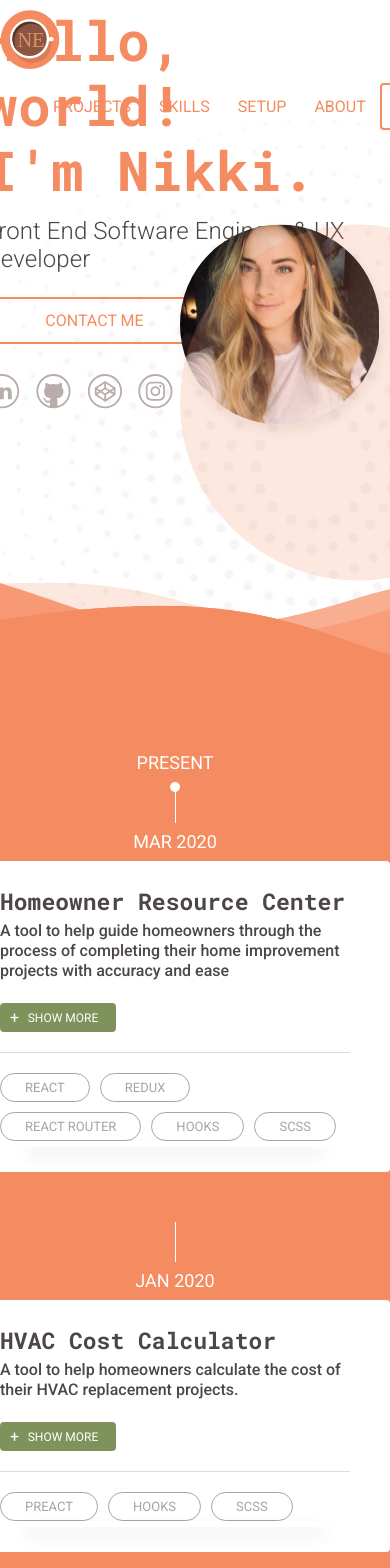
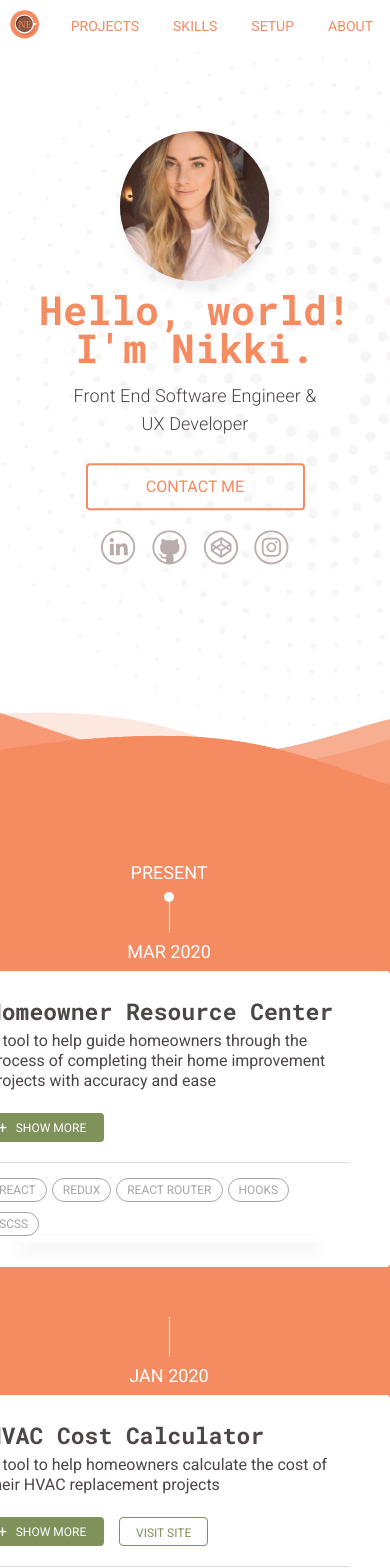
Before and after one commit to nikkieverett/portfolio, a React (Create React App) app: page / in a window 390 px wide. Shown: the top 1568 px of the page. Built offline with nearby package versions, Linux system fonts and the light colour scheme.

Commit message:
Adds mobile styling for hero and header sections

```diff
--- a/src/components/App.js
+++ b/src/components/App.js
@@ -48,7 +48,7 @@ function App() {
         <Setup />
         <About />
         <Contact />
-        {isFixed && <button onClick={scrollToTop} className="scrolltop btn">Scroll to top</button>}
+        {isFixed && <button onClick={scrollToTop} className="scrolltop"><i class="bi bi-chevron-up"></i></button>}
       </Suspense>
     </div>
   )
--- a/src/components/ProjectCard.js
+++ b/src/components/ProjectCard.js
@@ -3,7 +3,7 @@ import anime from 'animejs/lib/anime.es'
 
 const ProjectCard = (project) => {
   const cardRef = useRef(null)
-  const { date, name, subtitle, description, tech, tags, id, link } = project.project
+  const { date, name, subtitle, description, tech, tags, id, link, code } = project.project
   const [descriptionVisible, setDescriptionVisible] = useState(false)
   const $descriptionContainer = useRef(null)
   const $descriptionText = useRef(null)
@@ -74,9 +74,13 @@ const ProjectCard = (project) => {
                 <div className="project__card-tech" dangerouslySetInnerHTML={{ __html: tech }} />
               </div>
             </div>
-            <button type="button" className={`project__card-btn ${descriptionVisible ? 'project__card-btn--showless' : 'project__card-btn--showmore'}`} onClick={toggleShowMore}>
-              {descriptionVisible ? 'Show Less' : 'Show More'}
-            </button>
+            <div className="row">
+              <button type="button" className={`project__card-btn ${descriptionVisible ? 'project__card-btn--showless' : 'project__card-btn--showmore'}`} onClick={toggleShowMore}>
+                {descriptionVisible ? 'Show Less' : 'Show More'}
+              </button>
+              {link && <a href={link} className='project__card-btn project__card-btn--default'>Visit site</a>}
+              {code && <a href={code} className='project__card-btn project__card-btn--default'>See code</a>}
+            </div>
             <div className="project__card-tags">
               {tags.map((tag) => (
                 <span className="tag" key={tag}>
--- a/src/components/sections/Contact.js
+++ b/src/components/sections/Contact.js
@@ -1,6 +1,8 @@
-import React from 'react'
+import React, { useState } from 'react'
 
 const Contact = () => {
+  const [formSubmitted, setFormSubmitted] = useState(false)
+
   return (
     <div className="section section-static contact" id="section5">
       <div className="row">
@@ -15,18 +17,25 @@ const Contact = () => {
           </p>
         </div>
         <div className="col-sm-6">
+          {formSubmitted && (
+            <div className="thankyou">
+              <h1>Thanks!</h1>
+              <h2>I'll be in touch</h2>
+            </div>
+          )}
+          {!formSubmitted && (
             <form method="post" encType="text/plain" action="mailto:nikki.everett@outlook.com" className="section__form">
               <div className="row">
                 <div className="col-sm-6">
                   <div className="form-group">
                     <label htmlFor="name">Name</label>
-                  <input className="form-control" type="text" name="name" placeholder="First and Last" />
+                    <input className="form-control" type="text" name="name" required placeholder="First and Last" />
                   </div>
                 </div>
                 <div className="col-sm-6">
                   <div className="form-group">
                     <label htmlFor="email">Email</label>
-                  <input className="form-control" type="text" name="email" placeholder="email@domain.com" />
+                    <input className="form-control" type="text" name="email" required placeholder="email@domain.com" />
                   </div>
                 </div>
               </div>
@@ -34,12 +43,13 @@ const Contact = () => {
                 <label htmlFor="projectDetails" className="textarea-label">
                   Tell me about your project...
                 </label>
-              <textarea className="form-control textarea-label" name="projectDetails" cols="30" rows="10" placeholder="Lorem ipsum dolor sit amet, consectetur adipiscing elit. Maecenas varius tortor nibh, sit amet tempor nibh finibus et. Aenean eu enim justo. Vestibulum aliquam hendrerit molestie. Mauris malesuada nisi sit amet augue accumsan tincidunt." />
+                <textarea className="form-control textarea-label" required name="projectDetails" cols="30" rows="10" placeholder="Lorem ipsum dolor sit amet, consectetur adipiscing elit. Maecenas varius tortor nibh, sit amet tempor nibh finibus et. Aenean eu enim justo. Vestibulum aliquam hendrerit molestie. Mauris malesuada nisi sit amet augue accumsan tincidunt." />
               </div>
               <button type="submit" className="btn btn--secondary">
                 Submit
               </button>
             </form>
+          )}
         </div>
       </div>
     </div>
--- a/src/components/sections/Hero.js
+++ b/src/components/sections/Hero.js
@@ -12,8 +12,8 @@ const Hero = () => {
   return (
     <div className="hero section section-fixed">
       <div className="container">
-        <div className="row">
-          <div className="col-sm-6">
+        <div className="row flex-column-reverse">
+          <div className="col-md-12 col-lg-6">
             <div className="hero__content">
               <div className="hero__title">
                 <h1>
@@ -22,7 +22,7 @@ const Hero = () => {
                   I'm Nikki.
                 </h1>
               </div>
-              <div className="hero__subtitle">Front End Software Engineer & UX Developer</div>
+              <div className="hero__subtitle">Front End Software Engineer & UX&nbsp;Developer</div>
               <div className="hero__btn">
                 <button className="btn btn--secondary" type="button" onClick={handleLinkClicks}>
                   Contact Me
@@ -44,7 +44,7 @@ const Hero = () => {
               </div>
             </div>
           </div>
-          <div className="col-sm-6">
+          <div className="col-md-12 col-lg-6">
             <div className="hero__image" />
           </div>
         </div>
--- a/src/data/projects.js
+++ b/src/data/projects.js
@@ -14,7 +14,7 @@ const projects = [
     id: 'hvaccost',
     name: 'HVAC Cost Calculator',
     date: 'JAN 2020',
-    subtitle: 'A tool to help homeowners calculate the cost of their HVAC replacement projects.',
+    subtitle: 'A tool to help homeowners calculate the cost of their HVAC replacement projects',
     description: "The Modernize Home Services' HVAC cost calculator allows users to input information about their HVAC project including heating and cooling needs, unit type, fuel type, and home size and estimates the cost of their project based on the information entered.",
     tech: 'Built with Preact using the Preact Widget Template and Preact&nbsp;Habitat',
     tags: ['Preact', 'Hooks', 'SCSS'],
@@ -25,7 +25,7 @@ const projects = [
     id: 'windowscost',
     name: 'Windows Cost Calculator',
     date: 'SEPT 2019',
-    subtitle: 'A tool to help homeowners calculate the cost of their window replacement project.',
+    subtitle: 'A tool to help homeowners calculate the cost of their window replacement project',
     description: "The Modernize Home Services' windows cost calculator allows users to input information about their windows project including window type, frame type, and window size to estimate the cost of their project.",
     tech: 'Built with Preact using the Preact Widget Template and Preact&nbsp;Habitat',
     tags: ['Preact', 'Hooks', 'SCSS'],
@@ -36,7 +36,7 @@ const projects = [
     id: 'modstyle',
     name: 'Mod Style Design System',
     date: 'MAY 2019',
-    subtitle: 'A design system package used across all of Modernize Home Services’ domains and platforms.',
+    subtitle: 'A design system package used across all of Modernize Home Services’ domains and platforms',
     description: 'Mod Style was built to solve the problem of inconsistency that arises when multiple developers are building products across multiple platforms. It streamlines the process of development by giving developers a blueprint for their most often used components. It significantly reduces the amount of time and code necessary to get products live by providing flexible, and reusable styled components.',
     tech: 'Built on top of bootstrap-sass, which is a sass-powered version of Bootstrap 3 and published as a package through NPM.',
     tags: ['NPM', 'SCSS', 'Bootstrap', 'HTML'],
@@ -47,9 +47,9 @@ const projects = [
     id: 'classmax',
     name: 'ClassMax',
     date: 'NOV 2017',
-    subtitle: 'A digital cIass room management tool for 21st century&nbsp;teachers.',
+    subtitle: 'A digital cIass room management tool for 21st century&nbsp;teachers',
     description: 'ClassMax is a tool for quantifying teacher observations. It gives teachers the ability to track student progress, behavior, special needs accommodations, hall passes, and more. ClassMax reporting allows teachers to view any student, any group, or an entire class, by date and tracking type, and generates easy PDF reports. These reports can be submitted for required documentation, shared with parents during conferences, or used for your own record-keeping.',
-    tech: 'Built with Preact using the Preact Widget Template and Preact Habitat',
+    tech: 'Built with React',
     tags: ['React', 'Redux', 'React Router', 'Scss'],
     code: null,
     link: 'https://classmaxapp.com/what-is-classmax/'
@@ -58,9 +58,9 @@ const projects = [
     id: 'cooking-spoon',
     name: 'The Cooking Spoon',
     date: 'JUNE 2017',
-    subtitle: 'A recipe storage app for storing family recipes.',
+    subtitle: 'A recipe storage app for storing family recipes',
     description: 'The cooking spoon is the first project I ever built. I created it for my mother, who is the best cook in all the land. Now that I am an adult and have moved away from home, the one thing I miss most is her cooking. This app is a way to have a little piece of home right at my fingertips.',
-    tech: 'Built using Gatsby’s "Hello World" starter and Netlify CMS for content management',
+    tech: 'Built using Gatsby and Netlify CMS for content management',
     tags: ['Netlify', ' Netlify CMS', 'React', 'Gatsby', 'Styled Components', 'Material UI'],
     code: 'https://github.com/nikkieverett/recipe-app',
     link: 'https://the-cooking-spoon.netlify.com/'
--- a/src/styles/_header.scss
+++ b/src/styles/_header.scss
@@ -1,5 +1,4 @@
 .header {
-  display: flex;
   left: 0;
   padding: 10px 0;
   position: fixed;
@@ -31,8 +30,14 @@
     width: 90%;
 
     .link {
+      height: auto;
+
       & + .link {
         margin-left: 40px;
+      }
+
+      &:last-child {
+        display: none;
       }
     }
   }
@@ -44,12 +49,29 @@
   }
 }
 
-@media only screen and (max-width: 600px) {
+@media only screen and (max-width: 768px) {
   .header {
+    background-color: white;
+
+    .container {
+      display: flex;
+    }
+
+    &__logo {
+      width: 30px;
+      height: 30px;
+      margin-left: 10px;
+    }
+
     &__links {
-      justify-content: space-between;
+      justify-content: space-around;
+      padding-top: 0;
+      margin-left: 15px;
 
       .link {
+        padding: 0;
+        font-size: 14px;
+
         & + .link {
           margin: 0;
         }
--- a/src/styles/_hero.scss
+++ b/src/styles/_hero.scss
@@ -122,15 +122,47 @@
   }
 }
 
-@media only screen and (max-width: 600px) {
+@media only screen and (max-width: 768px) {
   .hero {
+    margin: 5px auto;
+
     &__content {
-      // position: relative;
+      position: relative;
+      right: unset;
+      top: unset;
+      transform: none;
+      width: 100%;
+      display: block;
+      text-align: center;
+    }
+
+    &__title {
+      font-size: 40px;
+      line-height: 38px;
+      max-width: 350px;
+      margin: 0 auto 15px;
+    }
+
+    &__subtitle {
+      font-size: 18px;
+      max-width: 300px;
+      margin: 0 auto 25px;
     }
 
     &__image {
-      height: 200px;
-      width: 200px;
+      height: 150px;
+      width: 150px;
+      float: none;
+      margin: 10px auto;
+
+      &::before {
+        width: 150px;
+        height: 150px;
+      }
+    }
+
+    &__links {
+      margin-top: 20px;
     }
   }
 }
--- a/src/styles/_projects.scss
+++ b/src/styles/_projects.scss
@@ -73,7 +73,7 @@
 
     &-subtitle {
       font-size: 16px;
-      font-weight: 500;
+      font-weight: 400;
       line-height: 20px;
       margin-bottom: 7px;
     }
@@ -88,7 +88,7 @@
 
     &-tech {
       font-size: 14px;
-      font-weight: 500;
+      font-weight: 400;
       line-height: 20px;
       margin-top: 16px;
     }
@@ -99,10 +99,23 @@
       cursor: pointer;
       font-size: 12px;
       height: 29px;
-      margin: 15px 0 20px;
+      margin: 15px 0 20px 15px;
       padding-left: 16px;
       position: relative;
       width: 116px;
+
+      &--default {
+        padding: 9px 16px;
+        width: auto;
+        color: $color-green;
+        border: 1px solid $color-green;
+
+        &:hover {
+          color: darken($color-green, 10);
+          text-decoration: none;
+          border-color: darken($color-green, 10);
+        }
+      }
 
       &--showmore {
         background-color: $color-green;
@@ -119,12 +132,11 @@
       }
 
       &--showless {
-        background-color: $color-white;
-        border: 1px solid $color-primary;
-        color: $color-primary;
+        background-color: $color-primary;
+        color: $color-white;
 
         &::before {
-          background-color: $color-primary;
+          background-color: $color-white;
           content: '';
           font-size: 16px;
           height: 2px;
@@ -143,17 +155,17 @@
       display: flex;
       flex-wrap: wrap;
       justify-content: left;
-      padding-top: 10px;
+      padding-top: 5px;
 
       .tag {
         border: 1px solid $color-grey;
         border-radius: 100px;
         color: $color-grey;
         display: block;
-        font-size: 13px;
-        margin-right: 10px;
+        font-size: 12px;
+        margin-right: 5px;
         margin-top: 10px;
-        padding: 7px 24px;
+        padding: 5px 10px;
         text-transform: uppercase;
       }
     }
@@ -201,7 +213,7 @@
         bottom: 0;
         content: '';
         height: 1px;
-        left: 35px;
+        left: 40px;
         position: absolute;
         width: 90px;
       }
@@ -210,6 +222,12 @@
 
   &.row {
     margin-right: 0;
-    margin-left: -40px;
+    margin-left: -52px;
   }
 }
+
+@media only screen and (max-width: 768px) {
+  .projects {
+    margin-top: -50px;
+  }
+}
--- a/src/styles/_waves.scss
+++ b/src/styles/_waves.scss
@@ -40,3 +40,25 @@
     }
   }
 }
+
+@media only screen and (max-width: 768px) {
+  .waves {
+    .wave {
+      &--1 {
+        bottom: -270px;
+      }
+
+      &--2 {
+        bottom: -240px;
+      }
+
+      &--3 {
+        bottom: -250px;
+      }
+
+      &--4 {
+        bottom: -230px;
+      }
+    }
+  }
+}
--- a/src/styles/index.scss
+++ b/src/styles/index.scss
@@ -1,3 +1,5 @@
+@import url('https://cdn.jsdelivr.net/npm/bootstrap-icons@1.3.0/font/bootstrap-icons.css');
+
 $primary-font: 'Roboto', sans-serif;
 $secondary-font: 'Roboto Mono', monospace;
 $color-primary: #F58B61;
@@ -120,9 +122,21 @@ $color-white: #fff;
 
 .scrolltop {
   position: fixed;
+  cursor: pointer;
   bottom: 15px;
   z-index: 100000;
   right: 15px;
+  background-color: white;
+  width: 50px;
+  height: 50px;
+  border-radius: 100px;
+  border: 0;
+  box-shadow: 0 8px 16px 0 rgba(#000, .1);
+  transition: box-shadow .2s ease-in-out;
+
+  &:hover {
+    box-shadow: 0 8px 16px 10px rgba(#000, .1);
+  }
 }
 
 @import './hero';
```
Lines whose indentation alone changed are shown as unchanged.
